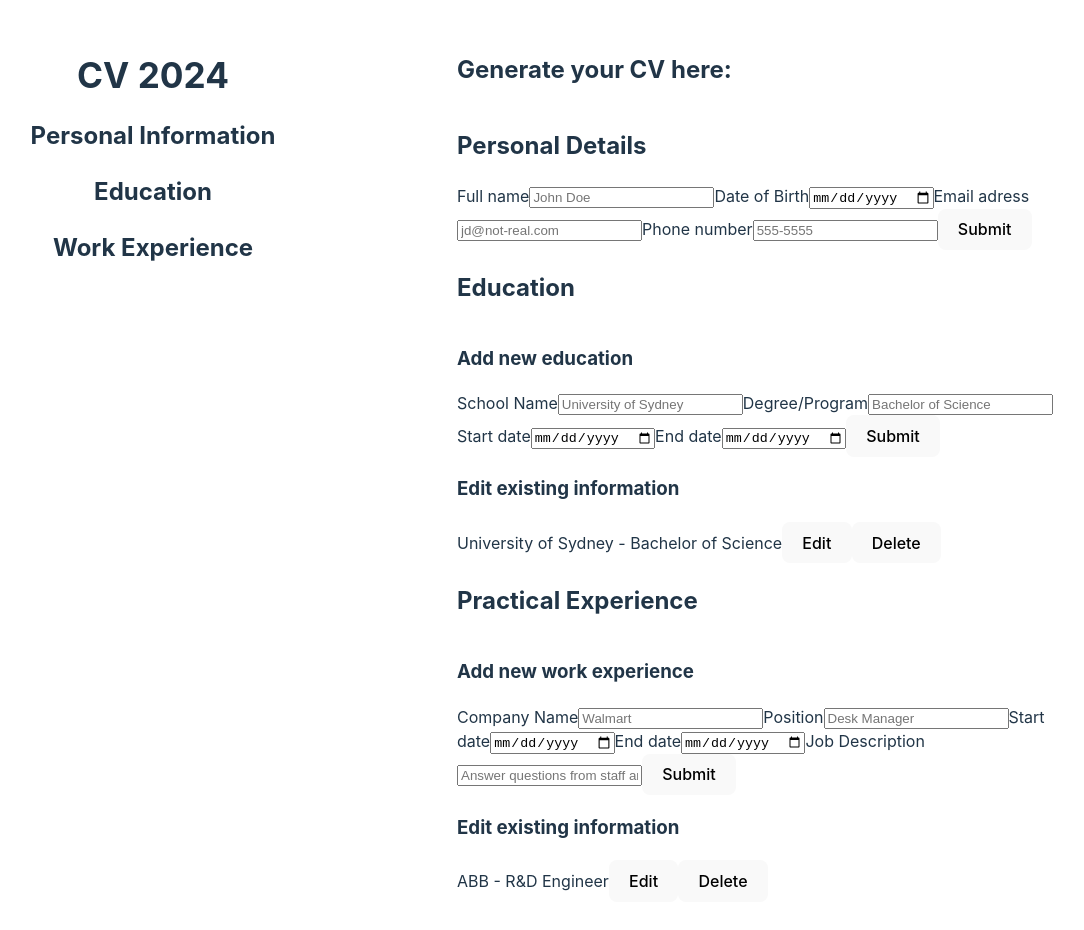
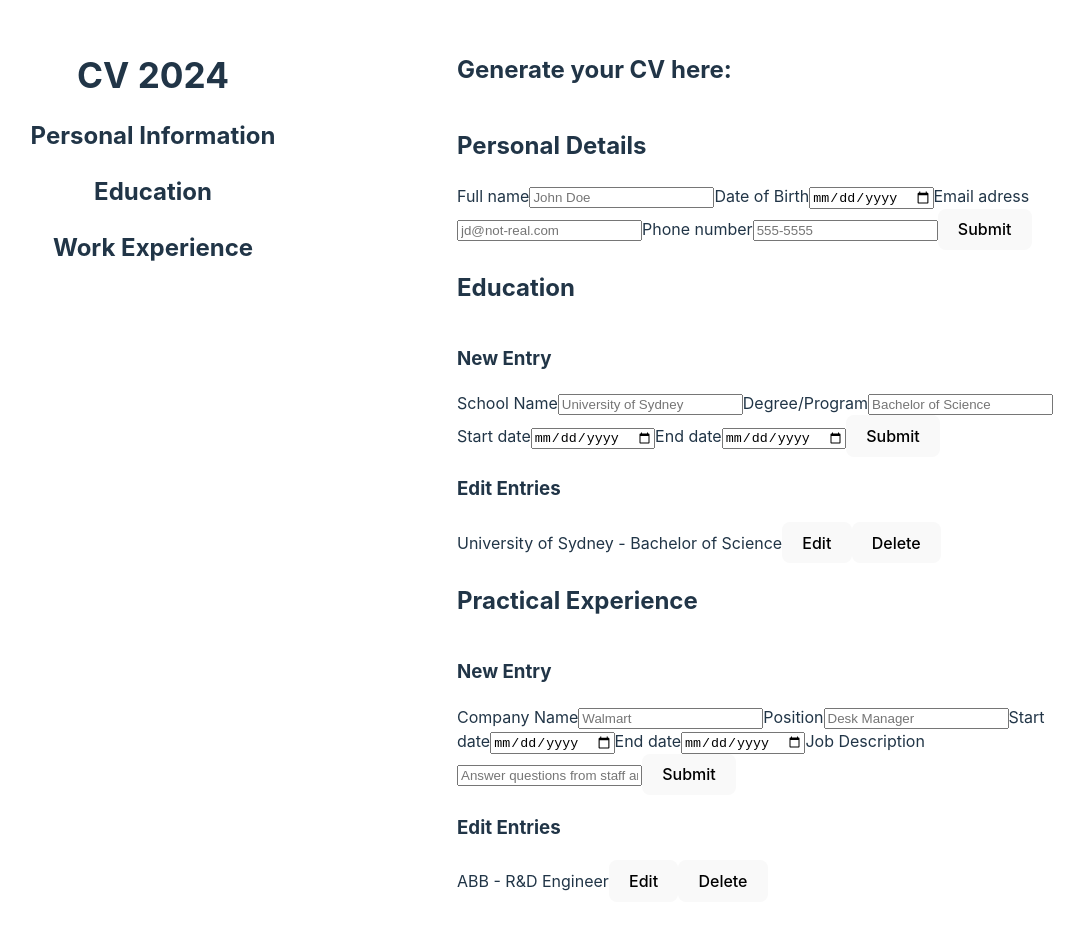
Before and after one commit to anjahrot/CVApplication, a React (Vite) app: page / in a window 1280 px wide. Shown: the top 930 px of the page, without its empty margins (183-1267 px from the left). Built offline with nearby package versions, Linux system fonts and the light colour scheme.

Commit message:
<fix>Refactored to reuse components to add new entry for both education and work, and to show list of entries with possibility to edit.

```diff
--- a/src/App.jsx
+++ b/src/App.jsx
@@ -3,10 +3,11 @@ import './App.css'
 import Resume from './components/resume.jsx'
 import InputSection from './components/inputSection.jsx'
 import PersonalForm from './components/personalForm.jsx'
-import EducationSection from './components/educationSection.jsx'
-import AddEducation from './components/addEducation.jsx'
-import AddWork from './components/addWork.jsx'
-import WorkSection from './components/workSection.jsx'
+import EducationForm from './components/educationForm.jsx'
+import WorkForm from './components/workForm.jsx'
+import EditSection from './components/editSection.jsx'
+import AddNewEntry from './components/addNew.jsx'
+import { initialStates } from './components/data.js'
 
 function App() {
   const [showResume, setShowResume] = useState(
@@ -138,28 +139,36 @@ function App() {
           </InputSection>
 
           <InputSection title='Education'>
-            <AddEducation
+            <AddNewEntry
+                initialState={initialStates[0]}
+                Form = {EducationForm}
                 onAddEducation={handleAddEducation}
                 />
-            <EducationSection
+            <EditSection
+              type = 'education'
               data = {[...educationInfo]}
               onChange = {handleChange}
               onSubmit = {(e) => {
                 handleSubmit(e, 'education')}}
               onDelete = {handleDeleteEducation}
+              Form = {EducationForm}
             />
           </InputSection>
 
           <InputSection title='Practical Experience'>
-            <AddWork
+            <AddNewEntry
+                initialState={initialStates[1]}
+                Form = {WorkForm}
                 onAddWork={handleAddWork}
                 />
-            <WorkSection
+            <EditSection
+              type = 'work'
               data = {[...workInfo]}
               onChange = {handleChangeWork}
               onSubmit = {(e) => {
                 handleSubmit(e, 'work')}}
               onDelete = {handleDeleteWork}
+              Form = {WorkForm}
             />
           </InputSection>
 
--- a/src/components/addEducation.jsx
+++ /dev/null
@@ -1,28 +0,0 @@
-import {useState} from 'react';
-import EducationForm from './educationForm';
-
-const initialState = {
-    id: crypto.randomUUID(),
-    school: '',
-    degree: '',
-    startDate: '',
-    endDate: ''
-   };
-
-
-export default function AddEducation({onAddEducation}) {
-    const [education, setEducation] = useState(initialState)
-
-    return (
-        <>
-         <h3>Add new education</h3>
-         <EducationForm
-            data = {{...education}}
-            onChange = {(e) => setEducation((prevData) => ({...prevData, [e.target.name]: e.target.value}))}
-            onSubmit={() => {
-                setEducation(initialState);
-                onAddEducation(education);
-            }} />
-        </>
-    );
-}
--- /dev/null
+++ b/src/components/addNew.jsx
@@ -0,0 +1,19 @@
+import {useState} from 'react';
+
+
+export default function AddNewEntry({initialState, Form, onAddEducation}) {
+    const [newElement, setNewElement] = useState(initialState)
+
+    return (
+        <>
+         <h3>New Entry</h3>
+         <Form
+            data = {{...newElement}}
+            onChange = {(e) => setNewElement((prevData) => ({...prevData, [e.target.name]: e.target.value}))}
+            onSubmit={() => {
+                setNewElement(initialState);
+                onAddEducation(newElement);
+            }} />
+        </>
+    );
+}
--- a/src/components/addWork.jsx
+++ /dev/null
@@ -1,29 +0,0 @@
-import {useState} from 'react';
-import WorkForm from './workForm';
-
-const initialState = {
-    id: crypto.randomUUID(),
-    company: '',
-    position: '',
-    startDate: '',
-    endDate: '',
-    description: ''
-   };
-
-
-export default function AddWork({onAddWork}) {
-    const [workPlace, setWorkPlace] = useState(initialState)
-
-    return (
-        <>
-         <h3>Add new work experience</h3>
-         <WorkForm
-            data = {{...workPlace}}
-            onChange = {(e) => setWorkPlace((prevData) => ({...prevData, [e.target.name]: e.target.value}))}
-            onSubmit={() => {
-                setWorkPlace(initialState);
-                onAddWork(workPlace);
-            }} />
-        </>
-    );
-}
--- /dev/null
+++ b/src/components/data.js
@@ -0,0 +1,20 @@
+const initialStateEd = {
+    id: crypto.randomUUID(),
+    school: '',
+    degree: '',
+    startDate: '',
+    endDate: ''
+   };
+
+const initialStateWork = {
+    id: crypto.randomUUID(),
+    company: '',
+    position: '',
+    startDate: '',
+    endDate: '',
+    description: ''
+   };
+
+const initialStates = [initialStateEd, initialStateWork]
+
+export {initialStates}
--- /dev/null
+++ b/src/components/editSection.jsx
@@ -0,0 +1,58 @@
+import {useState} from 'react';
+
+export default function EditSection ({type, data, onChange, onSubmit, onDelete, Form}) {
+
+  return (
+    <>
+    <h3>Edit Entries</h3>
+      <ul style={{listStyle: 'none', margin: 0, padding: 0}}>
+        {data.map((element) => (
+          <li key={element.id}>
+            <Element element={element} type={type} onChange={onChange} onSubmit={onSubmit} onDelete={onDelete} Form = {Form} />
+          </li>
+        ))}
+      </ul>
+    </>
+  )
+}
+
+function Element({element, type, onChange, onSubmit, onDelete, Form}){
+  const [isEditing, setIsEditing] = useState(false);
+
+  let content;
+  if(isEditing) {
+    content = (
+      <>
+        <Form
+            data = {element}
+            onChange = {(e) => {
+              onChange({...element, [e.target.name]:e.target.value})}}
+            onSubmit= {() => {
+              setIsEditing(false);
+              onSubmit();
+            }
+          }
+        />
+      </>
+    );
+  } else {
+    let inputElements;
+    if(type === 'education') {
+      inputElements = element.school + ' - ' + element.degree
+    } else {
+      inputElements = element.company + ' - ' + element.position
+    }
+    content = (
+      <>
+        {inputElements}
+        <button onClick={() => setIsEditing(true)}>Edit</button>
+      </>
+    );
+  }
+  return (
+    <>
+      {content}
+      <button onClick={()=>onDelete(element.id)}>Delete</button>
+    </>
+  );
+}
--- a/src/components/educationSection.jsx
+++ /dev/null
@@ -1,53 +0,0 @@
-import {useState} from 'react';
-import EducationForm from './educationForm';
-
-export default function EducationSection ({data, onChange, onSubmit, onDelete}) {
-
-  return (
-    <>
-    <h3>Edit existing information</h3>
-      <ul style={{listStyle: 'none', margin: 0, padding: 0}}>
-        {data.map((education) => (
-          <li key={education.id}>
-            <Education education={education} onChange={onChange} onSubmit={onSubmit} onDelete={onDelete} />
-          </li>
-        ))}
-      </ul>
-    </>
-  )
-}
-
-function Education({education, onChange, onSubmit, onDelete}){
-  const [isEditing, setIsEditing] = useState(false);
-
-  let educationContent;
-  if(isEditing) {
-    educationContent = (
-      <>
-        <EducationForm
-            data = {education}
-            onChange = {(e) => {
-              onChange({...education, [e.target.name]:e.target.value})}}
-            onSubmit= {() => {
-              setIsEditing(false);
-              onSubmit();
-            }
-          }
-        />
-      </>
-    );
-  } else {
-    educationContent = (
-      <>
-        {education.school} - {education.degree}
-        <button onClick={() => setIsEditing(true)}>Edit</button>
-      </>
-    );
-  }
-  return (
-    <>
-      {educationContent}
-      <button onClick={()=>onDelete(education.id)}>Delete</button>
-    </>
-  );
-}
--- a/src/components/inputSection.jsx
+++ b/src/components/inputSection.jsx
@@ -1,10 +1,23 @@
+import { useState } from "react";
 
 export default function InputSection({title, children}){
-
+    const [show, setShow] = useState(true);  //Lift state up, to allow only one at a time
+    let content;
+    if(show) {
+        content = (
+           <>
+            {children}
+           </>
+        )
+    } else {
+        content = (
+            <button onClick={()=>setShow(true)}>Edit</button>
+        )
+    }
     return(
         <>
          <h2>{title}</h2>
-         {children}
+         {content}
         </>
     );
 }
--- a/src/components/workSection.jsx
+++ /dev/null
@@ -1,53 +0,0 @@
-import {useState} from 'react';
-import WorkForm from './workForm';
-
-export default function WorkSection ({data, onChange, onSubmit, onDelete}) {
-
-  return (
-    <>
-    <h3>Edit existing information</h3>
-      <ul style={{listStyle: 'none', margin: 0, padding: 0}}>
-        {data.map((workPlace) => (
-          <li key={workPlace.id}>
-            <Work workPlace={workPlace} onChange={onChange} onSubmit={onSubmit} onDelete={onDelete} />
-          </li>
-        ))}
-      </ul>
-    </>
-  )
-}
-
-function Work({workPlace, onChange, onSubmit, onDelete}){
-  const [isEditing, setIsEditing] = useState(false);
-
-  let workContent;
-  if(isEditing) {
-    workContent = (
-      <>
-        <WorkForm
-            data = {workPlace}
-            onChange = {(e) => {
-              onChange({...workPlace, [e.target.name]:e.target.value})}}
-            onSubmit= {() => {
-              setIsEditing(false);
-              onSubmit();
-            }
-          }
-        />
-      </>
-    );
-  } else {
-    workContent = (
-      <>
-        {workPlace.company} - {workPlace.position}
-        <button onClick={() => setIsEditing(true)}>Edit</button>
-      </>
-    );
-  }
-  return (
-    <>
-      {workContent}
-      <button onClick={()=>onDelete(workPlace.id)}>Delete</button>
-    </>
-  );
-}
```
